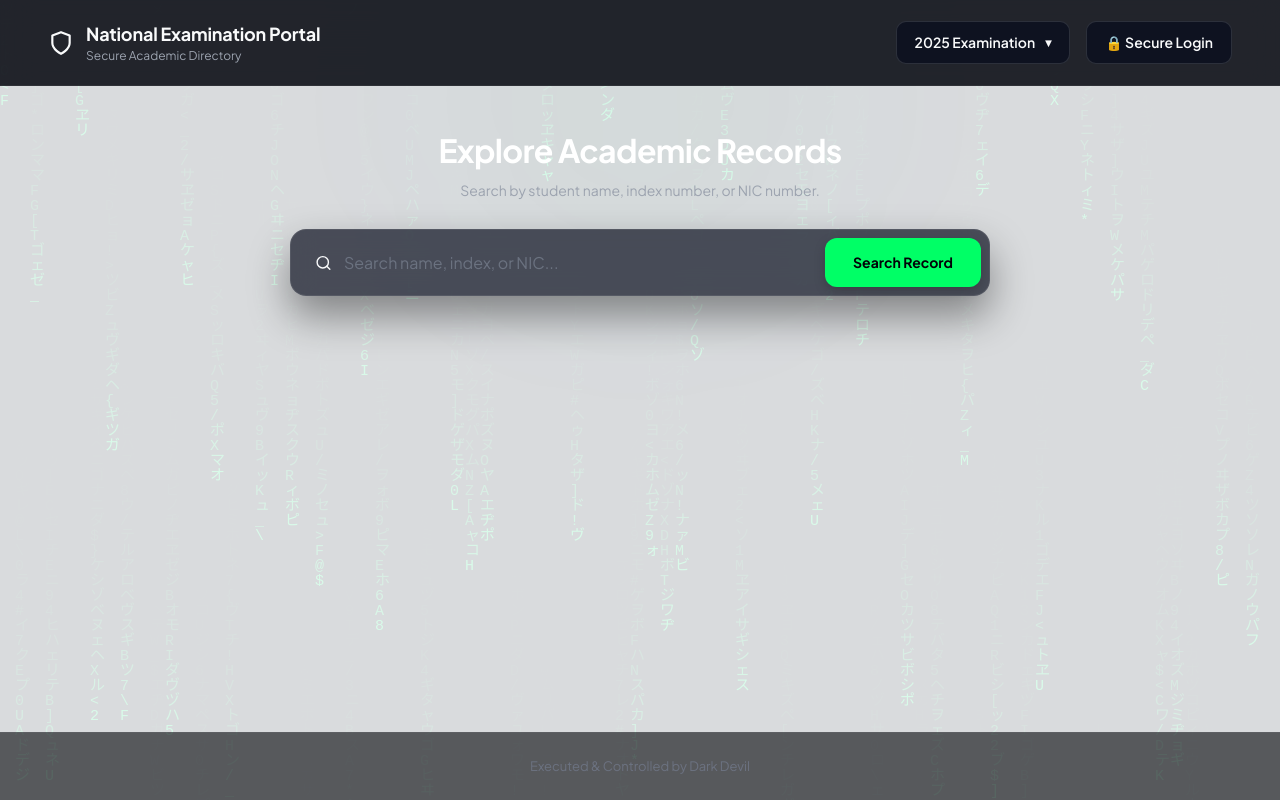
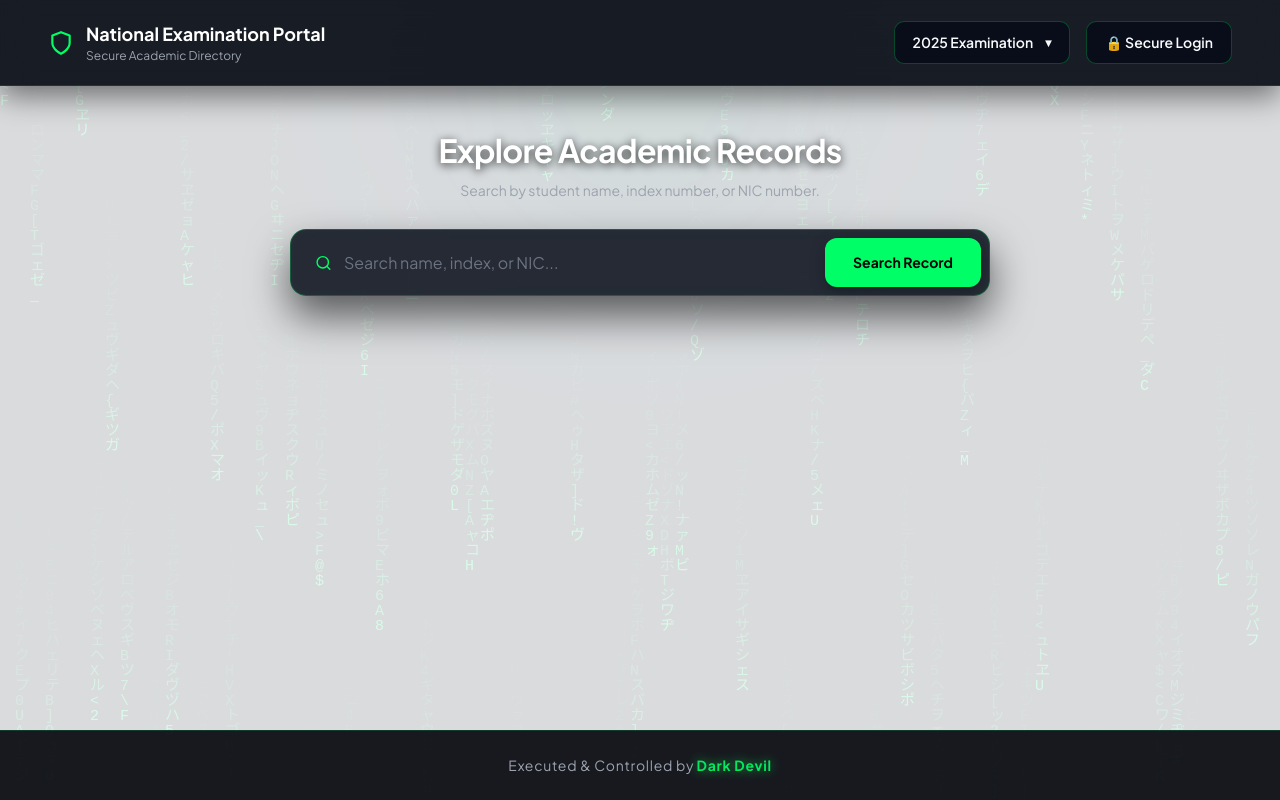
Before and after one commit to ectfgweserdt/al-result-portal, a React (Vite) app: page / in a window 1280 px wide. Built offline with nearby package versions, Linux system fonts and the light colour scheme.

Commit message:
Update App.css

```diff
--- a/src/App.css
+++ b/src/App.css
@@ -4,7 +4,7 @@ body, html {
   margin: 0;
   padding: 0;
   font-family: 'Plus Jakarta Sans', sans-serif;
-  background-color: #010308;
+  background-color: #010306;
   color: #f9fafb;
   overflow-x: hidden;
 }
@@ -27,23 +27,16 @@ body, html {
   opacity: 0.12;
 }
 
-/* Hacker Gas / Ambient Glow Background Effect */
 .ambient-glow {
   position: fixed;
   top: -20vh;
   left: 20vw;
   width: 60vw;
   height: 60vh;
-  background: radial-gradient(circle, rgba(0, 255, 102, 0.04) 0%, rgba(0, 150, 255, 0.02) 40%, transparent 70%);
+  background: radial-gradient(circle, rgba(0, 255, 102, 0.05) 0%, rgba(0, 150, 255, 0.02) 40%, transparent 70%);
   pointer-events: none;
   z-index: 1;
   filter: blur(80px);
-  animation: gasPulse 10s ease-in-out infinite alternate;
-}
-
-@keyframes gasPulse {
-  0% { transform: scale(1) translateY(0); opacity: 0.5; }
-  100% { transform: scale(1.2) translateY(30px); opacity: 0.9; }
 }
 
 .header, .main-content, .modal-backdrop, .floating-toast, .footer-syndicate {
@@ -56,9 +49,10 @@ body, html {
   justify-content: space-between;
   align-items: center;
   padding: 20px 48px;
-  background: rgba(2, 4, 12, 0.85);
+  background: rgba(3, 7, 16, 0.9);
   backdrop-filter: blur(16px);
-  border-bottom: 1px solid rgba(255, 255, 255, 0.06);
+  border-bottom: 1px solid rgba(0, 255, 102, 0.15);
+  box-shadow: 0 10px 30px rgba(0, 0, 0, 0.5);
 }
 
 .logo-area {
@@ -67,15 +61,15 @@ body, html {
   gap: 12px;
 }
 
-.logo-icon {
-  font-size: 24px;
+.css-icon {
+  color: #00ff66;
 }
 
 .logo-area h2 {
   margin: 0;
   font-size: 18px;
   font-weight: 700;
-  letter-spacing: -0.01em;
+  color: #fff;
 }
 
 .logo-area p {
@@ -90,7 +84,7 @@ body, html {
   align-items: center;
 }
 
-/* Custom Animated Dropdown */
+/* Custom Animated Dropdown with perfect hit padding */
 .custom-dropdown {
   position: relative;
   user-select: none;
@@ -99,24 +93,25 @@ body, html {
 .dropdown-selected {
   padding: 10px 18px;
   border-radius: 10px;
-  border: 1px solid rgba(255, 255, 255, 0.12);
-  background: rgba(10, 15, 30, 0.8);
+  border: 1px solid rgba(0, 255, 102, 0.25);
+  background: rgba(8, 13, 26, 0.9);
   color: #f9fafb;
   font-weight: 600;
   font-size: 14px;
   cursor: pointer;
   display: flex;
   align-items: center;
-  gap: 10px;
+  gap: 12px;
   transition: all 0.2s ease;
 }
 
 .dropdown-selected:hover {
-  border-color: rgba(0, 255, 102, 0.4);
+  border-color: #00ff66;
+  box-shadow: 0 0 12px rgba(0, 255, 102, 0.2);
 }
 
 .arrow {
-  transition: transform 0.3s cubic-bezier(0.16, 1, 0.3, 1);
+  transition: transform 0.3s ease;
   font-size: 12px;
 }
 
@@ -129,16 +124,16 @@ body, html {
   top: calc(100% + 8px);
   left: 0;
   width: 100%;
-  background: rgba(5, 10, 22, 0.95);
-  border: 1px solid rgba(0, 255, 102, 0.2);
+  background: rgba(4, 8, 18, 0.98);
+  border: 1px solid rgba(0, 255, 102, 0.3);
   border-radius: 10px;
   overflow: hidden;
-  box-shadow: 0 15px 30px rgba(0, 0, 0, 0.6);
-  backdrop-filter: blur(12px);
+  box-shadow: 0 20px 40px rgba(0, 0, 0, 0.8);
+  backdrop-filter: blur(16px);
   opacity: 0;
   transform: translateY(-10px);
   pointer-events: none;
-  transition: all 0.25s cubic-bezier(0.16, 1, 0.3, 1);
+  transition: all 0.2s ease;
 }
 
 .dropdown-menu.show {
@@ -148,7 +143,7 @@ body, html {
 }
 
 .dropdown-menu div {
-  padding: 10px 16px;
+  padding: 12px 16px;
   font-size: 14px;
   font-weight: 500;
   color: #cbd5e1;
@@ -157,7 +152,7 @@ body, html {
 }
 
 .dropdown-menu div:hover {
-  background: rgba(0, 255, 102, 0.15);
+  background: rgba(0, 255, 102, 0.2);
   color: #00ff66;
 }
 
@@ -165,20 +160,21 @@ body, html {
 .tactile-btn {
   padding: 10px 20px;
   border-radius: 10px;
-  border: 1px solid rgba(0, 255, 102, 0.3);
-  background: linear-gradient(135deg, rgba(0, 255, 102, 0.15), rgba(0, 255, 102, 0.05));
+  border: 1px solid rgba(0, 255, 102, 0.4);
+  background: linear-gradient(135deg, rgba(0, 255, 102, 0.2), rgba(0, 255, 102, 0.05));
   color: #00ff66;
   font-weight: 600;
   font-size: 14px;
   cursor: pointer;
   transition: all 0.15s ease;
-  box-shadow: 0 4px 12px rgba(0, 0, 0, 0.2);
+  box-shadow: 0 4px 15px rgba(0, 0, 0, 0.3);
 }
 
 .tactile-btn:hover {
-  background: linear-gradient(135deg, rgba(0, 255, 102, 0.25), rgba(0, 255, 102, 0.1));
+  background: linear-gradient(135deg, rgba(0, 255, 102, 0.3), rgba(0, 255, 102, 0.1));
   border-color: #00ff66;
   transform: translateY(-1px);
+  box-shadow: 0 6px 20px rgba(0, 255, 102, 0.25);
 }
 
 .tactile-btn:active {
@@ -188,8 +184,8 @@ body, html {
 .admin-toggle-btn {
   padding: 10px 18px;
   border-radius: 10px;
-  border: 1px solid rgba(255, 255, 255, 0.12);
-  background: rgba(10, 15, 30, 0.8);
+  border: 1px solid rgba(0, 255, 102, 0.25);
+  background: rgba(8, 13, 26, 0.9);
   color: #f9fafb;
   font-weight: 600;
   font-size: 14px;
@@ -198,9 +194,10 @@ body, html {
 }
 
 .admin-toggle-btn.active {
-  background: rgba(0, 255, 102, 0.15);
+  background: rgba(0, 255, 102, 0.2);
   border-color: #00ff66;
   color: #00ff66;
+  box-shadow: 0 0 15px rgba(0, 255, 102, 0.3);
 }
 
 .main-content {
@@ -219,6 +216,7 @@ body, html {
   letter-spacing: -0.02em;
   margin-bottom: 6px;
   color: #ffffff;
+  text-shadow: 0 2px 10px rgba(0, 0, 0, 0.8);
 }
 
 .hero-section p {
@@ -231,12 +229,12 @@ body, html {
   gap: 12px;
   max-width: 700px;
   margin: 28px auto 0 auto;
-  background: rgba(10, 15, 30, 0.7);
+  background: rgba(6, 11, 24, 0.85);
   padding: 8px;
   border-radius: 16px;
-  border: 1px solid rgba(255, 255, 255, 0.08);
-  backdrop-filter: blur(12px);
-  box-shadow: 0 20px 40px rgba(0, 0, 0, 0.4);
+  border: 1px solid rgba(0, 255, 102, 0.25);
+  backdrop-filter: blur(16px);
+  box-shadow: 0 20px 40px rgba(0, 0, 0, 0.6), inset 0 0 15px rgba(0, 255, 102, 0.03);
 }
 
 .search-input-wrapper {
@@ -245,10 +243,6 @@ body, html {
   align-items: center;
   padding-left: 16px;
   gap: 12px;
-}
-
-.search-icon {
-  font-size: 16px;
 }
 
 .search-input-wrapper input {
@@ -267,7 +261,7 @@ body, html {
 .search-btn {
   padding: 14px 28px;
   background: #00ff66;
-  color: #010308;
+  color: #010306;
   border: none;
   border-radius: 12px;
   font-weight: 700;
@@ -285,14 +279,14 @@ body, html {
   top: 30px;
   left: 50%;
   transform: translateX(-50%);
-  background: rgba(10, 15, 30, 0.95);
+  background: rgba(6, 11, 24, 0.98);
   border: 1px solid #00ff66;
   color: #00ff66;
   padding: 12px 24px;
   border-radius: 12px;
   font-weight: 600;
   font-size: 14px;
-  box-shadow: 0 10px 30px rgba(0, 0, 0, 0.5);
+  box-shadow: 0 15px 30px rgba(0, 0, 0, 0.8);
   z-index: 200;
   animation: fadeInOut 3.5s ease;
 }
@@ -304,15 +298,15 @@ body, html {
   100% { opacity: 0; transform: translate(-50%, -20px); }
 }
 
-/* Modal Styling */
+/* Modal Backdrop */
 .modal-backdrop {
   position: fixed;
   top: 0;
   left: 0;
   width: 100vw;
   height: 100vh;
-  background: rgba(1, 3, 8, 0.85);
-  backdrop-filter: blur(10px);
+  background: rgba(1, 3, 6, 0.85);
+  backdrop-filter: blur(12px);
   display: flex;
   align-items: center;
   justify-content: center;
@@ -322,11 +316,11 @@ body, html {
 .login-modal {
   width: 100%;
   max-width: 400px;
-  background: rgba(8, 13, 26, 0.95);
-  border: 1px solid rgba(0, 255, 102, 0.3);
+  background: rgba(6, 11, 24, 0.98);
+  border: 1px solid rgba(0, 255, 102, 0.4);
   border-radius: 20px;
   padding: 32px;
-  box-shadow: 0 25px 50px rgba(0, 0, 0, 0.6);
+  box-shadow: 0 25px 50px rgba(0, 0, 0, 0.9), 0 0 25px rgba(0, 255, 102, 0.1);
   box-sizing: border-box;
 }
 
@@ -366,8 +360,8 @@ body, html {
 .login-form input {
   padding: 14px;
   border-radius: 10px;
-  border: 1px solid rgba(255, 255, 255, 0.1);
-  background: rgba(1, 3, 8, 0.6);
+  border: 1px solid rgba(0, 255, 102, 0.2);
+  background: rgba(1, 3, 6, 0.8);
   color: #fff;
   font-size: 15px;
   outline: none;
@@ -375,6 +369,7 @@ body, html {
 
 .login-form input:focus {
   border-color: #00ff66;
+  box-shadow: 0 0 10px rgba(0, 255, 102, 0.2);
 }
 
 .error-text {
@@ -389,7 +384,7 @@ body, html {
   margin: 0;
 }
 
-/* Split-Screen Layout with Independent Scrolling */
+/* Split-Screen Master-Detail Layout */
 .split-screen-container {
   display: grid;
   grid-template-columns: 380px 1fr;
@@ -400,21 +395,21 @@ body, html {
 }
 
 .left-student-list {
-  background: rgba(8, 13, 26, 0.7);
-  border: 1px solid rgba(255, 255, 255, 0.08);
+  background: rgba(6, 11, 24, 0.85);
+  border: 1px solid rgba(0, 255, 102, 0.2);
   border-radius: 16px;
   max-height: 650px;
   overflow-y: auto;
   padding: 12px;
-  backdrop-filter: blur(12px);
-  box-shadow: 0 20px 40px rgba(0, 0, 0, 0.3);
+  backdrop-filter: blur(16px);
+  box-shadow: 0 20px 40px rgba(0, 0, 0, 0.5);
 }
 
 .left-student-list::-webkit-scrollbar {
   width: 6px;
 }
 .left-student-list::-webkit-scrollbar-thumb {
-  background: rgba(0, 255, 102, 0.2);
+  background: rgba(0, 255, 102, 0.3);
   border-radius: 4px;
 }
 
@@ -434,19 +429,31 @@ body, html {
   border-radius: 12px;
   cursor: pointer;
   transition: all 0.2s ease;
-  border: 1px solid transparent;
+  border: 1px solid rgba(255, 255, 255, 0.04);
   margin-bottom: 6px;
-  background: rgba(255, 255, 255, 0.02);
+  background: rgba(1, 3, 6, 0.5);
 }
 
 .student-list-item:hover {
-  background: rgba(0, 255, 102, 0.05);
-  border-color: rgba(0, 255, 102, 0.15);
+  background: rgba(0, 255, 102, 0.08);
+  border-color: rgba(0, 255, 102, 0.3);
 }
 
 .student-list-item.active {
-  background: rgba(0, 255, 102, 0.1);
-  border-color: rgba(0, 255, 102, 0.4);
+  background: rgba(0, 255, 102, 0.15);
+  border-color: #00ff66;
+  box-shadow: 0 0 15px rgba(0, 255, 102, 0.15);
+}
+
+.student-list-item.hidden-item {
+  opacity: 0.6;
+}
+
+.hidden-tag {
+  color: #ef4444;
+  font-size: 11px;
+  font-weight: 700;
+  margin-left: 6px;
 }
 
 .student-list-item h4 {
@@ -475,21 +482,22 @@ body, html {
 .loading-state, .no-results-card, .select-prompt {
   padding: 40px;
   text-align: center;
-  background: rgba(8, 13, 26, 0.6);
+  background: rgba(6, 11, 24, 0.85);
   border-radius: 16px;
-  border: 1px solid rgba(255, 255, 255, 0.08);
+  border: 1px solid rgba(0, 255, 102, 0.2);
   color: #9ca3af;
   font-weight: 500;
   grid-column: span 2;
+  box-shadow: 0 20px 40px rgba(0, 0, 0, 0.5);
 }
 
 .result-card {
-  background: rgba(8, 13, 26, 0.85);
-  border: 1px solid rgba(255, 255, 255, 0.08);
+  background: rgba(6, 11, 24, 0.92);
+  border: 1px solid rgba(0, 255, 102, 0.3);
   border-radius: 20px;
   padding: 32px;
   backdrop-filter: blur(16px);
-  box-shadow: 0 20px 40px rgba(0, 0, 0, 0.4);
+  box-shadow: 0 25px 50px rgba(0, 0, 0, 0.7), inset 0 0 20px rgba(0, 255, 102, 0.03);
 }
 
 .student-header {
@@ -508,13 +516,13 @@ body, html {
 }
 
 .index-badge {
-  background: rgba(0, 255, 102, 0.1);
+  background: rgba(0, 255, 102, 0.15);
   color: #00ff66;
   padding: 6px 12px;
   border-radius: 8px;
   font-size: 13px;
   font-weight: 600;
-  border: 1px solid rgba(0, 255, 102, 0.2);
+  border: 1px solid rgba(0, 255, 102, 0.3);
 }
 
 .meta-grid {
@@ -525,7 +533,7 @@ body, html {
 }
 
 .meta-item {
-  background: rgba(1, 3, 8, 0.5);
+  background: rgba(1, 3, 6, 0.6);
   padding: 12px 16px;
   border-radius: 12px;
   border: 1px solid rgba(255, 255, 255, 0.04);
@@ -561,7 +569,7 @@ body, html {
   display: flex;
   justify-content: space-between;
   align-items: center;
-  background: rgba(1, 3, 8, 0.5);
+  background: rgba(1, 3, 6, 0.6);
   padding: 10px 16px;
   border-radius: 10px;
   border: 1px solid rgba(255, 255, 255, 0.04);
@@ -582,8 +590,8 @@ body, html {
   margin-top: 20px;
   padding: 16px;
   border-radius: 12px;
-  background: rgba(0, 255, 102, 0.05);
-  border: 1px dashed rgba(0, 255, 102, 0.4);
+  background: rgba(0, 255, 102, 0.06);
+  border: 1px dashed rgba(0, 255, 102, 0.5);
 }
 
 .priv-header {
@@ -599,17 +607,64 @@ body, html {
   color: #e2e8f0;
 }
 
-/* Footer Syndicate */
+.admin-action-row {
+  margin-top: 14px;
+}
+
+.hide-toggle-btn {
+  padding: 8px 16px;
+  border-radius: 8px;
+  font-weight: 600;
+  font-size: 13px;
+  cursor: pointer;
+  border: none;
+  transition: all 0.2s ease;
+}
+
+.hide-toggle-btn.hide {
+  background: rgba(239, 68, 68, 0.2);
+  color: #ef4444;
+  border: 1px solid rgba(239, 68, 68, 0.4);
+}
+
+.hide-toggle-btn.hide:hover {
+  background: rgba(239, 68, 68, 0.3);
+}
+
+.hide-toggle-btn.unhide {
+  background: rgba(0, 255, 102, 0.2);
+  color: #00ff66;
+  border: 1px solid rgba(0, 255, 102, 0.4);
+}
+
+.hide-toggle-btn.unhide:hover {
+  background: rgba(0, 255, 102, 0.3);
+}
+
+/* Animated Scared Cyber Footer with "Dark Devil" */
 .footer-syndicate {
   text-align: center;
   padding: 24px;
-  font-size: 13px;
-  color: #6b7280;
-  border-top: 1px solid rgba(255, 255, 255, 0.04);
-  background: rgba(1, 3, 8, 0.6);
+  font-size: 14px;
+  color: #9ca3af;
+  border-top: 1px solid rgba(0, 255, 102, 0.15);
+  background: rgba(2, 4, 10, 0.9);
   margin-top: auto;
 }
 
-.footer-syndicate strong {
+.scared-footer-text span {
+  letter-spacing: 0.05em;
+}
+
+.glitch-nickname {
   color: #00ff66;
+  font-weight: 800;
+  text-shadow: 0 0 8px rgba(0, 255, 102, 0.6);
+  animation: glitchPulse 2s ease-in-out infinite alternate;
 }
+
+@keyframes glitchPulse {
+  0% { opacity: 0.7; text-shadow: 0 0 4px rgba(0, 255, 102, 0.4); transform: scale(1); }
+  50% { opacity: 1; text-shadow: 0 0 14px rgba(0, 255, 102, 0.9), 0 0 25px rgba(255, 0, 0, 0.4); transform: scale(1.03); }
+  100% { opacity: 0.8; text-shadow: 0 0 6px rgba(0, 255, 102, 0.5); transform: scale(1); }
+}
```
